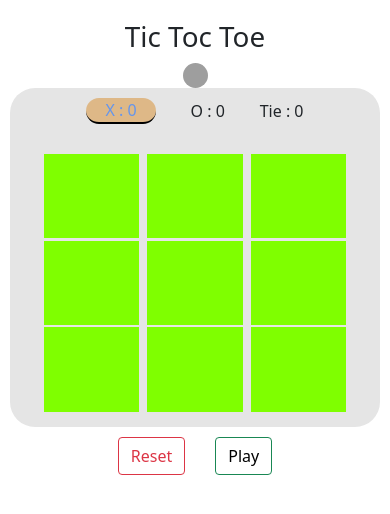
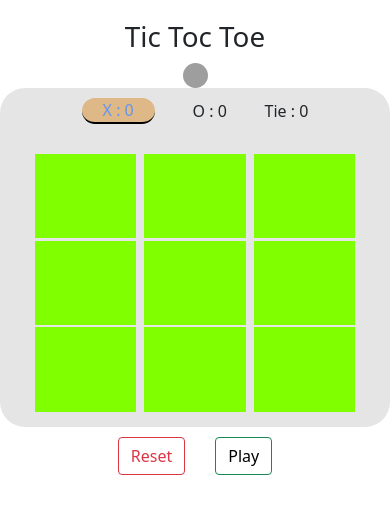
Before and after one commit to diaba/Tic-Tac-Toe-Project, a plain HTML site: page index.html in a window 390 px wide. Drawn offline with nearby package versions, Linux system fonts and the light colour scheme; grey boxes are pictures that could not be loaded.

Commit message:
Make responsive

```diff
--- a/draw.js
+++ b/draw.js
@@ -62,7 +62,6 @@ const reset = () => {
     }
  }
 
-//board[0] = activePlayer.sticker;
 const nextPlayer = ()=>{
     gamePlaying = true;
     if(activePlayer == players[0]){
--- a/style.css
+++ b/style.css
@@ -124,6 +124,6 @@ filter: blur(8px);
 }
 @media only screen and (max-width: 600px) {
     .container{
-        width: 95%;
+        width: 100%;
     }
   }
```
